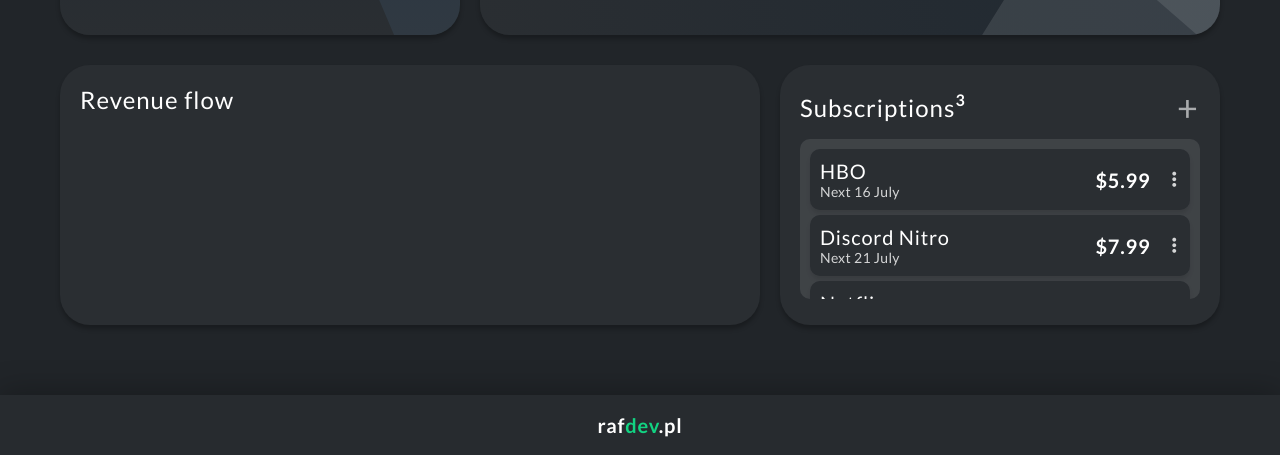
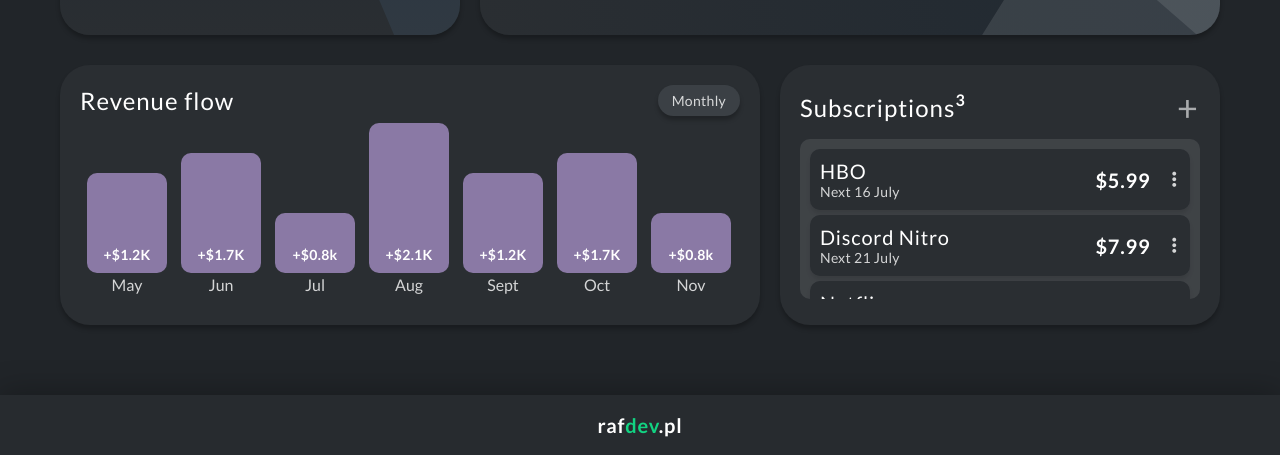
Before and after one commit to Ludzikk/MyWealth, a website: page index.html in a window 1280 px wide. Shown: the part 643-1098 px from the top of the page. Drawn offline with Linux system fonts and the light colour scheme.

Commit message:
finished static look

```diff
--- a/index.html
+++ b/index.html
@@ -202,7 +202,47 @@
             </div>
             <div class="main__bottom">
                 <div class="main__container main__container--700">
-                    <h2 class="main__title">Revenue flow</h2>
+                    <div class="display-flex justify-between">
+                        <h2 class="main__title">Revenue flow</h2>
+                        <p class="main__text main__text--14 main__text--80alpha main__text--date">Monthly</p>
+                    </div>
+                    <ul class="main__revenue-list">
+                        <li class="main__revenue-item">
+                            <div class="main__revenue-box main__revenue-box--1200">
+                            </div>
+                            <p class="main__text main__text--16 main__text--80alpha">May</p>
+                        </li>
+                        <li class="main__revenue-item">
+                            <div class="main__revenue-box main__revenue-box--1700">
+                            </div>
+                            <p class="main__text main__text--16 main__text--80alpha">Jun</p>
+                        </li>
+                        <li class="main__revenue-item">
+                            <div class="main__revenue-box main__revenue-box--800">
+                            </div>
+                            <p class="main__text main__text--16 main__text--80alpha">Jul</p>
+                        </li>
+                        <li class="main__revenue-item">
+                            <div class="main__revenue-box main__revenue-box--2100">
+                            </div>
+                            <p class="main__text main__text--16 main__text--80alpha">Aug</p>
+                        </li>
+                        <li class="main__revenue-item">
+                            <div class="main__revenue-box main__revenue-box--1200">
+                            </div>
+                            <p class="main__text main__text--16 main__text--80alpha">Sept</p>
+                        </li>
+                        <li class="main__revenue-item">
+                            <div class="main__revenue-box main__revenue-box--1700">
+                            </div>
+                            <p class="main__text main__text--16 main__text--80alpha">Oct</p>
+                        </li>
+                        <li class="main__revenue-item">
+                            <div class="main__revenue-box main__revenue-box--800">
+                            </div>
+                            <p class="main__text main__text--16 main__text--80alpha">Nov</p>
+                        </li>
+                    </ul>
                 </div>
                 <div class="main__container main__container--sub main__container--440">
                     <div class="justify-between display-flex main__container-top-subs">
--- a/src/sass/_colors.scss
+++ b/src/sass/_colors.scss
@@ -19,11 +19,20 @@ $total-balance-color: linear-gradient(
 $income-bg: linear-gradient(45deg, #2a2e32 0%, #2a2e32 30%, #2d453b 100%);
 $expense-bg: linear-gradient(45deg, #2a2e32 0%, #2a2e32 30%, #4a2f2d 100%);
 $budget-spent-bg: linear-gradient(0deg, #2a2e32 0%, rgba(28, 50, 71, 0.3) 100%);
-$last-spendings-bg: linear-gradient(71deg, #2a2e32 0%, rgb(28, 50, 71, 0.3) 100%);
-$expense-split: linear-gradient(0deg, rgb(42, 46, 50) 0%, rgb(42, 46, 50, 0.3) 100%);
-$food: #FFE562;
-$health: #F874A3;
-$bills: #7776F8;
-$entertainment: #96E298;
-$transportation: #D474FC;
-$miscellaneous: #FF8E62;
+$last-spendings-bg: linear-gradient(
+	71deg,
+	#2a2e32 0%,
+	rgb(28, 50, 71, 0.3) 100%
+);
+$expense-split: linear-gradient(
+	0deg,
+	rgb(42, 46, 50) 0%,
+	rgb(42, 46, 50, 0.3) 100%
+);
+$food: #ffe562;
+$health: #f874a3;
+$bills: #7776f8;
+$entertainment: #96e298;
+$transportation: #d474fc;
+$miscellaneous: #ff8e62;
+$revenue-box: rgb(138, 121, 165);
--- a/src/sass/_main.scss
+++ b/src/sass/_main.scss
@@ -48,6 +48,103 @@
 			box-shadow: inset 0 10px 10px rgba(0, 0, 0, 0.25);
 			background: $container-bg;
 			z-index: 1;
+		}
+	}
+
+	&__revenue {
+		&-list {
+			display: flex;
+			align-items: flex-end;
+			height: 180px;
+			padding-bottom: 0.2em;
+			overflow-x: auto;
+
+			&::-webkit-scrollbar-track {
+				background-color: #333;
+			}
+
+			&::-webkit-scrollbar {
+				height: 4px;
+			}
+
+			&::-webkit-scrollbar-thumb {
+				background-color: white;
+			}
+		}
+
+		&-box {
+			position: relative;
+			margin-bottom: 0.2em;
+			width: 80px;
+			border-radius: 10px;
+			background: $revenue-box;
+
+			&--1200 {
+				height: 100px;
+
+				&::after {
+					content: "+$1.2K";
+					position: absolute;
+					bottom: 10px;
+					left: 50%;
+					transform: translate(-50%);
+					font-size: 1.4rem;
+					font-weight: bold;
+					letter-spacing: 0.3px;
+				}
+			}
+
+			&--1700 {
+				height: 120px;
+
+				&::after {
+					content: "+$1.7K";
+					position: absolute;
+					bottom: 10px;
+					left: 50%;
+					transform: translate(-50%);
+					font-size: 1.4rem;
+					font-weight: bold;
+					letter-spacing: 0.3px;
+				}
+			}
+
+			&--2100 {
+				height: 150px;
+
+				&::after {
+					content: "+$2.1K";
+					position: absolute;
+					bottom: 10px;
+					left: 50%;
+					transform: translate(-50%);
+					font-size: 1.4rem;
+					font-weight: bold;
+					letter-spacing: 0.3px;
+				}
+			}
+
+			&--800 {
+				height: 60px;
+
+				&::after {
+					content: "+$0.8k";
+					position: absolute;
+					bottom: 10px;
+					left: 50%;
+					transform: translate(-50%);
+					font-size: 1.4rem;
+					font-weight: bold;
+					letter-spacing: 0.3px;
+				}
+			}
+		}
+
+		&-item {
+			margin: 0 0.7em;
+			display: flex;
+			flex-direction: column;
+			align-items: center;
 		}
 	}
 
@@ -402,7 +499,7 @@ sup {
 	top: -5px;
 }
 
-@media (min-width: 576px){
+@media (min-width: 576px) {
 	.main {
 		&__container {
 			&--30 {
```
Also changed, not shown: dist/css/style.min.css, 1 other file.
